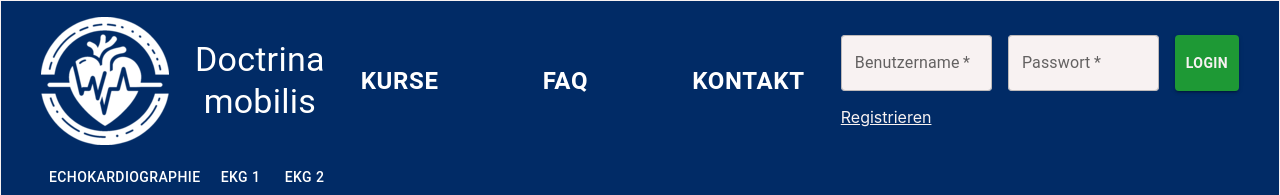
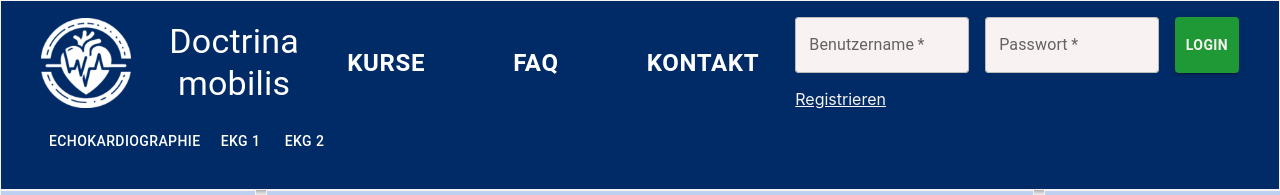
Before and after one commit to DoctrinaMobilis/website, a React (Create React App) app in the folder doctrina-mobilis-client/: page / in a window 1280 px wide. Shown: the top 195 px of the page. Built offline with nearby package versions, Linux system fonts and the light colour scheme; no server answers.

Commit message:
header bearbeitet

```diff
--- a/doctrina-mobilis-client/src/Header.css
+++ b/doctrina-mobilis-client/src/Header.css
@@ -2,7 +2,7 @@
   display: flex;
   flex-direction: row;
   padding: 0 1em;
-  min-height: 128px; /* Adjusted height to fit both header sections */
+  min-height: 90px; /* Adjusted height to fit both header sections */
 }
 
 .upper-header {
@@ -26,8 +26,8 @@
 }
 
 .logo-image {
-  max-width: 128px;
-  max-height: 128px;
+  max-width: 90px;
+  max-height: 90px;
   margin-right: 10px;
   filter: brightness(0) invert(1);
 }
@@ -40,7 +40,7 @@
   display: flex;
   justify-content: center;
   align-items: center;
-  gap: 2em;
+  gap: 1em;
   flex-grow: 1;
 }
 
```
